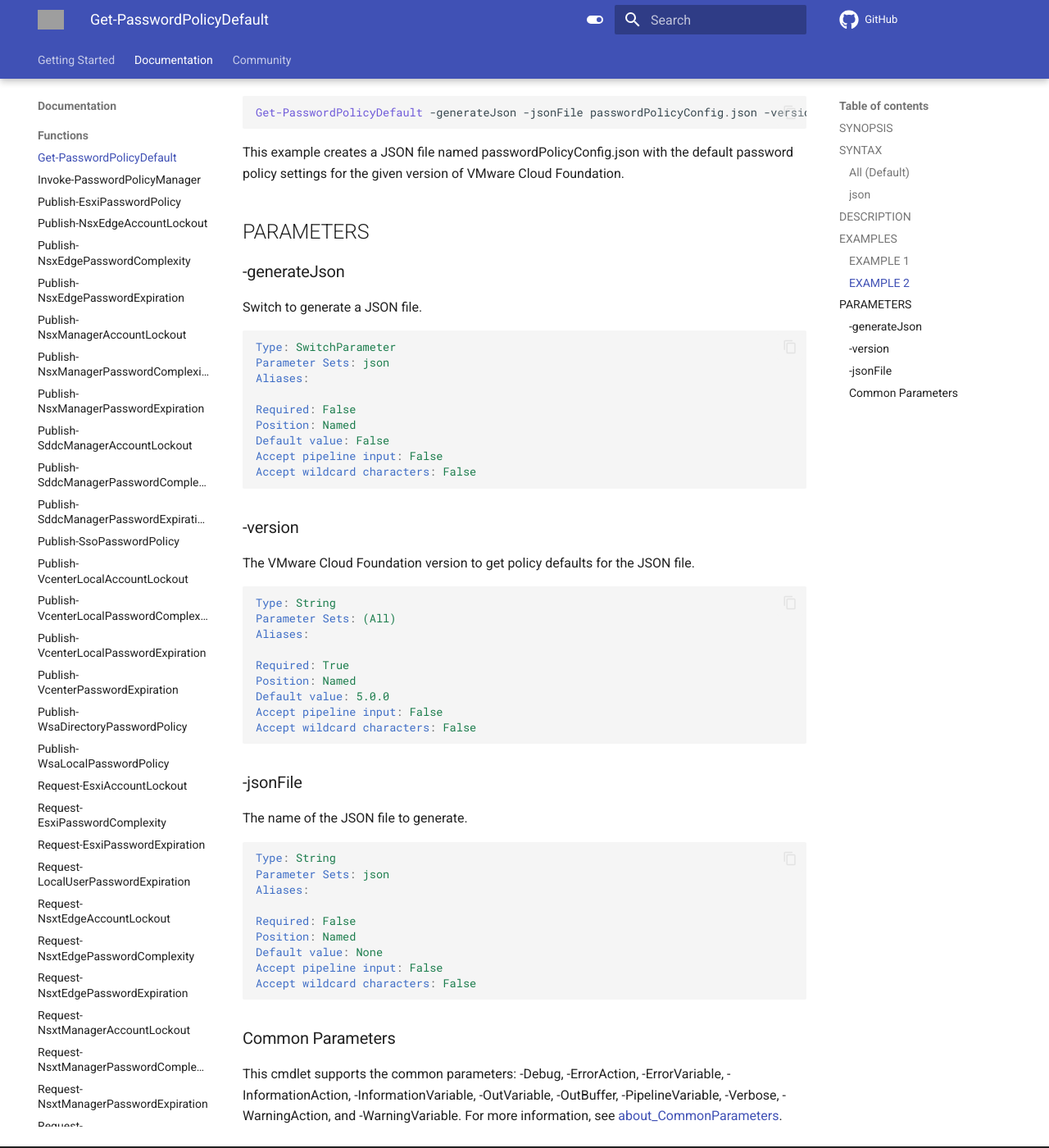
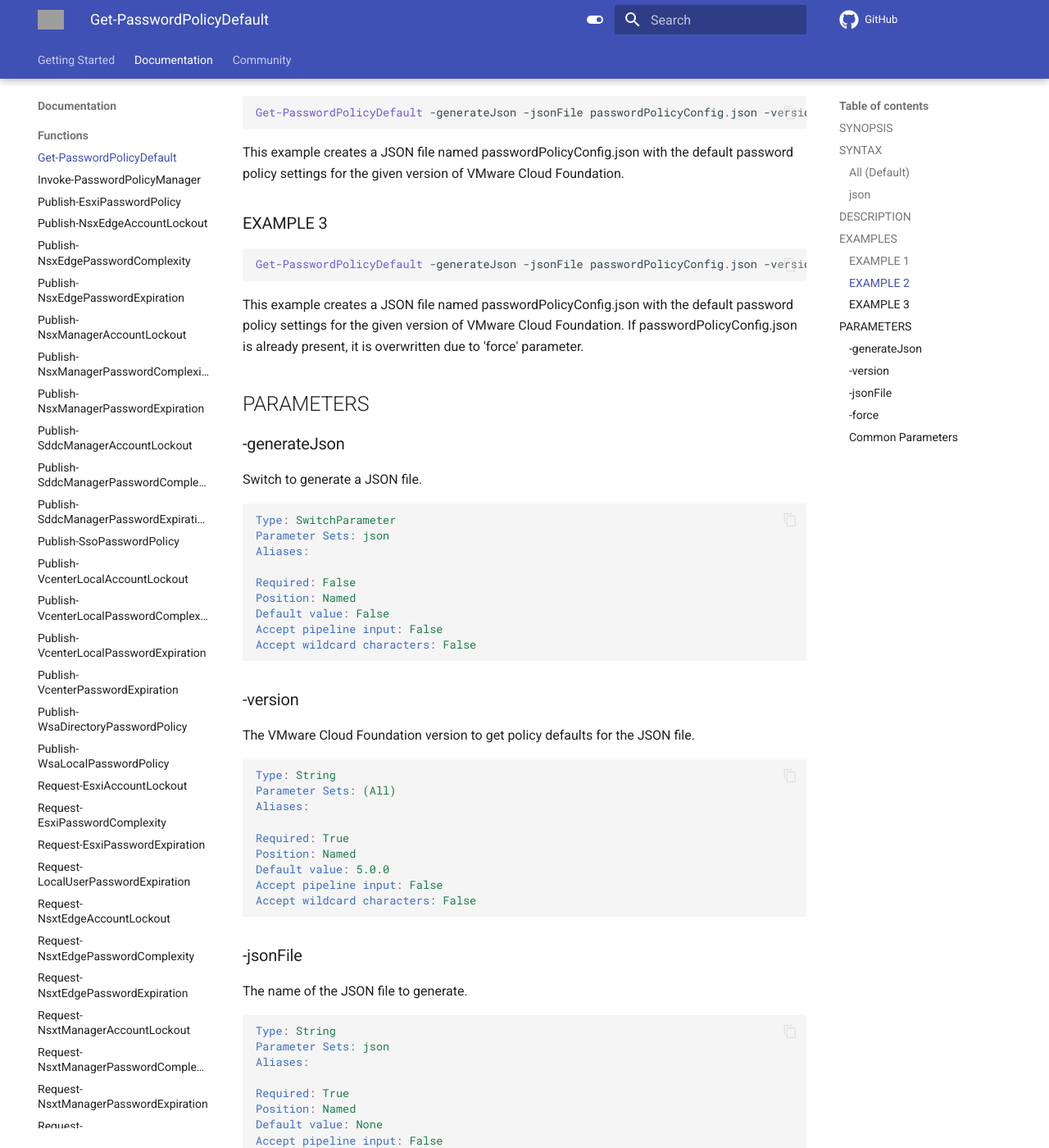
Before and after one commit to vmware/powershell-module-for-vmware-cloud-foundation-password-management, an MkDocs documentation site: the page built from docs/documentation/functions/Get-PasswordPolicyDefault.md, in a window 1280 px wide and 1400 px high, scrolled down 1231 px. Shown: the whole window at 82% size. Built offline with MkDocs 1.6.1 and Material for MkDocs 9.7.7, drawn with Linux system fonts in a browser that asks for light colours; comment, search, counter and statistics services are not loaded; the version menu is left out; some of the changed text lies outside the part shown; grey boxes are pictures that could not be loaded.

Commit message:
feat: Enhaced `Get-PasswordPolicyDefault` cmdlet to overwrite existing JSON file  using force parameter
Enhaced `Get-PasswordPolicyDefault` cmdlet to overwrite existing JSON file  using force parameter

Ref: #53

Signed-off-by: Sowjanya.V <vsowjanya@vmware.com>

````diff
--- a/docs/documentation/functions/Get-PasswordPolicyDefault.md
+++ b/docs/documentation/functions/Get-PasswordPolicyDefault.md
@@ -15,7 +15,7 @@
 ### json
 
 ```powershell
-Get-PasswordPolicyDefault [-generateJson] -version <String> [-jsonFile <String>] [<CommonParameters>]
+Get-PasswordPolicyDefault [-generateJson] -version <String> [-jsonFile <String>] [-force <Switch>] [<CommonParameters>]
 ```
 
 ## DESCRIPTION
@@ -50,6 +50,15 @@
 ```
 
 This example creates a JSON file named passwordPolicyConfig.json with the default password policy settings for the given version of VMware Cloud Foundation.
+
+### EXAMPLE 3
+
+```powershell
+Get-PasswordPolicyDefault -generateJson -jsonFile passwordPolicyConfig.json -version '5.0.0' -force
+```
+
+This example creates a JSON file named passwordPolicyConfig.json with the default password policy settings for the given version of VMware Cloud Foundation.
+If passwordPolicyConfig.json is already present, it is overwritten due to 'force' parameter.
 
 ## PARAMETERS
 
@@ -94,6 +103,22 @@
 Parameter Sets: json
 Aliases:
 
+Required: True
+Position: Named
+Default value: None
+Accept pipeline input: False
+Accept wildcard characters: False
+```
+
+### -force
+
+The switch used to overwrite the JSON file if already exists.
+
+```yaml
+Type: Switch
+Parameter Sets: json
+Aliases:
+
 Required: False
 Position: Named
 Default value: None
````
Also changed, not shown: CHANGELOG.md (+1 -0 lines), 2 other files.
